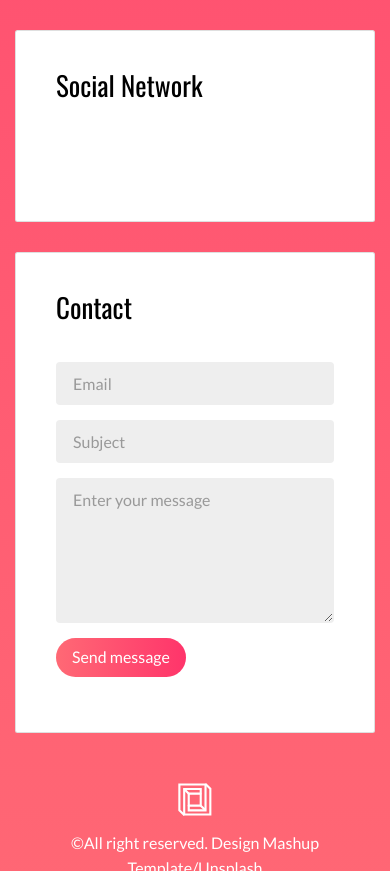
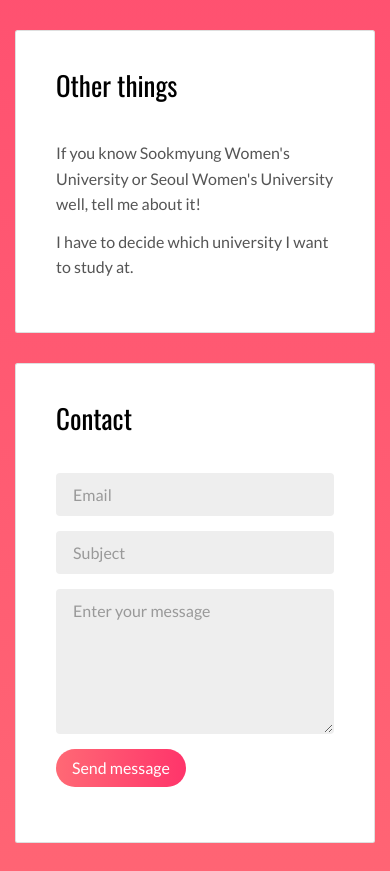
Before and after one commit to SaltYmgm/web, a plain HTML site: page index.html in a window 390 px wide. Shown: the part 3801-4672 px from the top of the page. Drawn offline with nearby package versions, Linux system fonts and the light colour scheme.

Commit message:
Update index.html

```diff
--- a/index.html
+++ b/index.html
@@ -216,16 +216,11 @@
 
         <div class="card">
           <div class="card-block">
-            <h2>Social Network</h2>
+            <h2>Other things</h2>
             <div class="row">
               <div class="col-md-3">
-                <p class=""><a href="" title=""><span class=""><i class=""></i></span></a></p>
-              </div>
-              <div class="col-md-3">
-                <p class=""><a href="" title=""><span class=""><i class=""></i></span></a></p>
-              </div>
-              <div class="col-md-3">
-                <p class=""><a href="" title=""><span class=""><i class=""></i></span></a></p>
+                <p>If you know Sookmyung Women's University or Seoul Women's University well, tell me about it!</p>
+                <p>I have to decide which university I want to study at.</p>
               </div>
             </div>
           </div>
```
